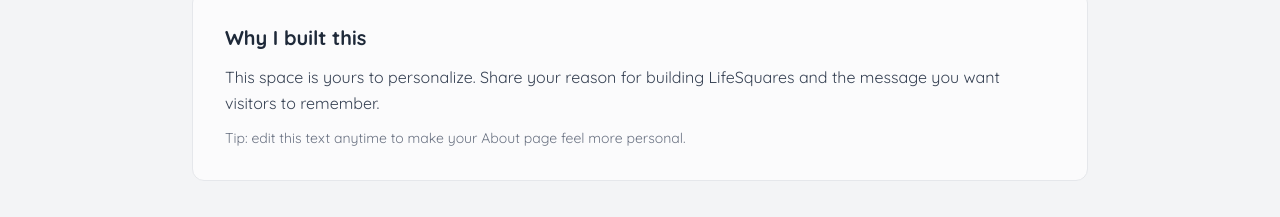
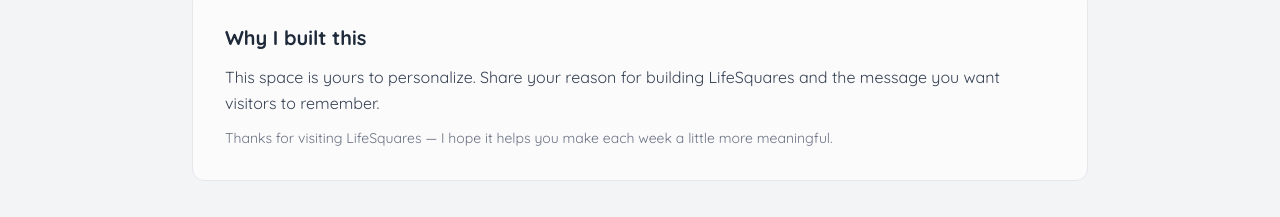
Before and after one commit to zennmarieee/LifeSquares, a React (Vite) app: page /about in a window 1280 px wide. Shown: the part 553-770 px from the top of the page. Built offline with nearby package versions, Linux system fonts and the light colour scheme.

Commit message:
Update AboutPage content for a more personal touch and improved visitor engagement

```diff
--- a/src/pages/AboutPage.jsx
+++ b/src/pages/AboutPage.jsx
@@ -39,7 +39,7 @@
                         visitors to remember.
                     </p>
                     <p className="text-sm text-gray-500">
-                        Tip: edit this text anytime to make your About page feel more personal.
+                        Thanks for visiting LifeSquares — I hope it helps you make each week a little more meaningful.
                     </p>
                 </section>
             </div>
```
